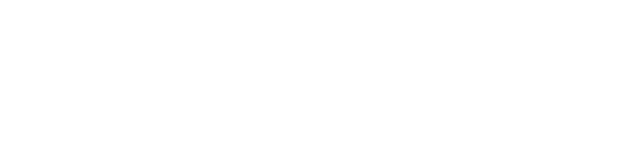
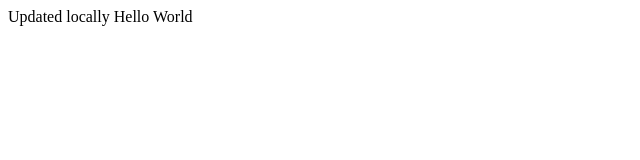
Before and after one commit to VaishnaviB2002/myRepo2, a plain HTML site: page index.html in a window 1280 px wide. Shown: the whole page, without its empty margins (0-640 px from the left). Drawn offline with Linux system fonts and the light colour scheme.

Commit message:
File modified locally

```diff
--- a/index.html
+++ b/index.html
@@ -1,4 +1,4 @@
 <html>
-  <head></head>
-  <body></body>
+  <head>Updated locally</head>
+  <body>Hello World</body>
 </html>
```
